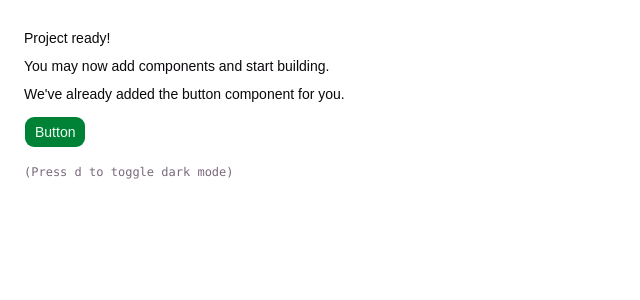
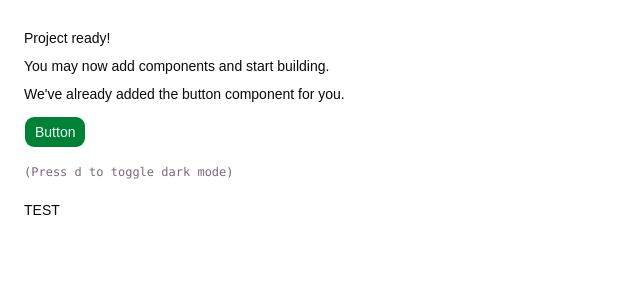
Before and after one commit to Jakub-Rudnik/LearnHanzi-Web-Client, a React (Vite) app: page / in a window 1280 px wide. Shown: the top 300 px of the page, without its empty margins (0-640 px from the left). Built offline with nearby package versions, Linux system fonts and the light colour scheme.

Commit message:
test: test commit

```diff
--- a/src/App.tsx
+++ b/src/App.tsx
@@ -13,6 +13,8 @@ export function App() {
         <div className="font-mono text-xs text-muted-foreground">
           (Press <kbd>d</kbd> to toggle dark mode)
         </div>
+
+        TEST
       </div>
     </div>
   )
```
